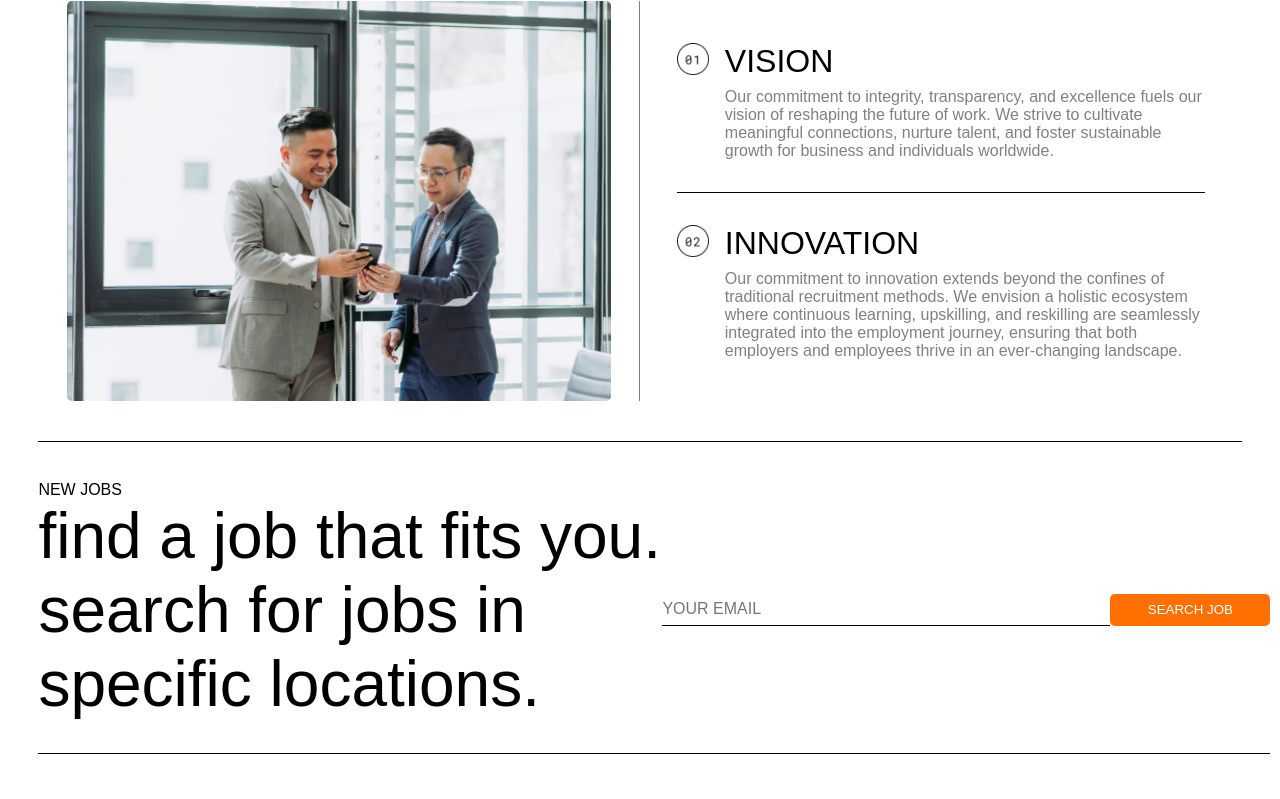
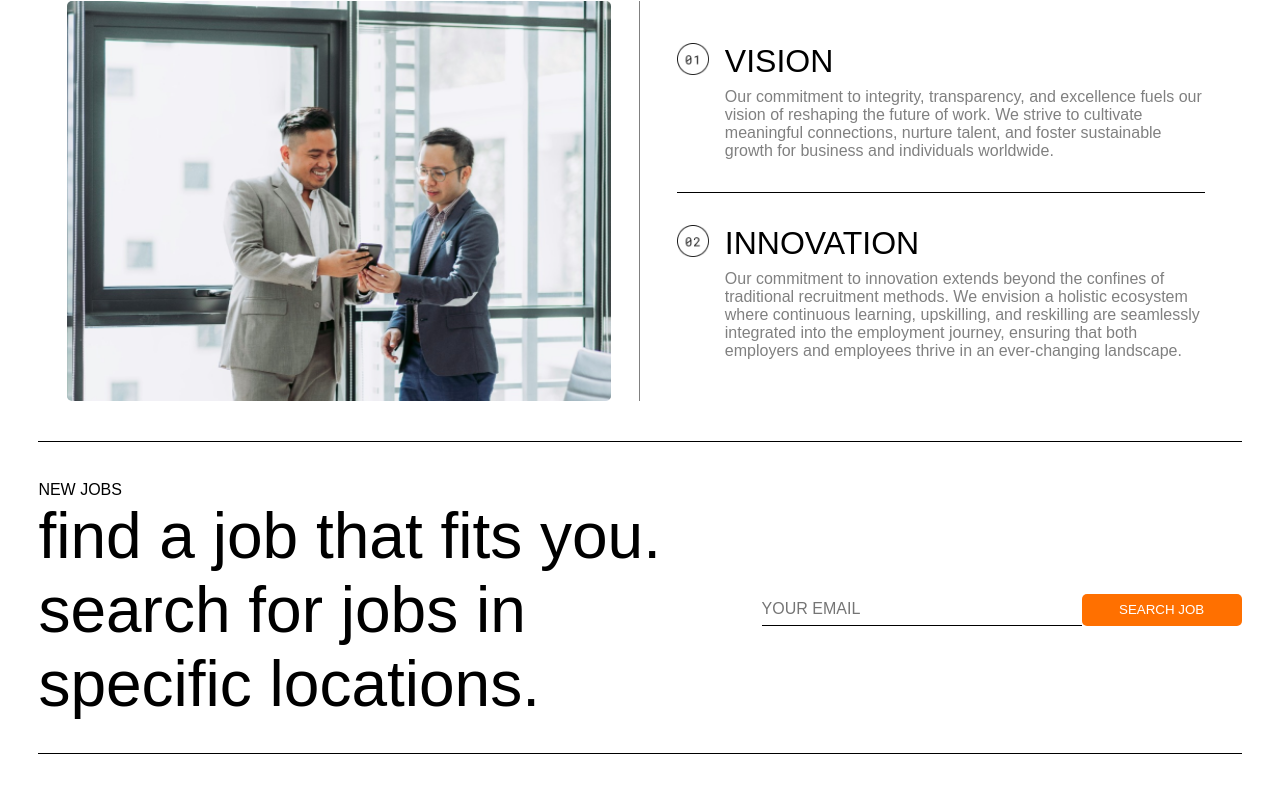
Before and after one commit to Shashisales-mk/SUAK, a React (Create React App) app: page /about in a window 1280 px wide. Shown: the part 883-1682 px from the top of the page. Built offline with nearby package versions, Linux system fonts and the light colour scheme.

Commit message:
update new jobs component

```diff
--- a/src/components/NewJobs/newjobs.css
+++ b/src/components/NewJobs/newjobs.css
@@ -27,7 +27,7 @@
     border: none;
     outline: none;
     font-size: 1rem;
-    width: 28rem;
+    width: 20rem;
     border-bottom: 1px solid;
     height: 2rem;
 }
```
